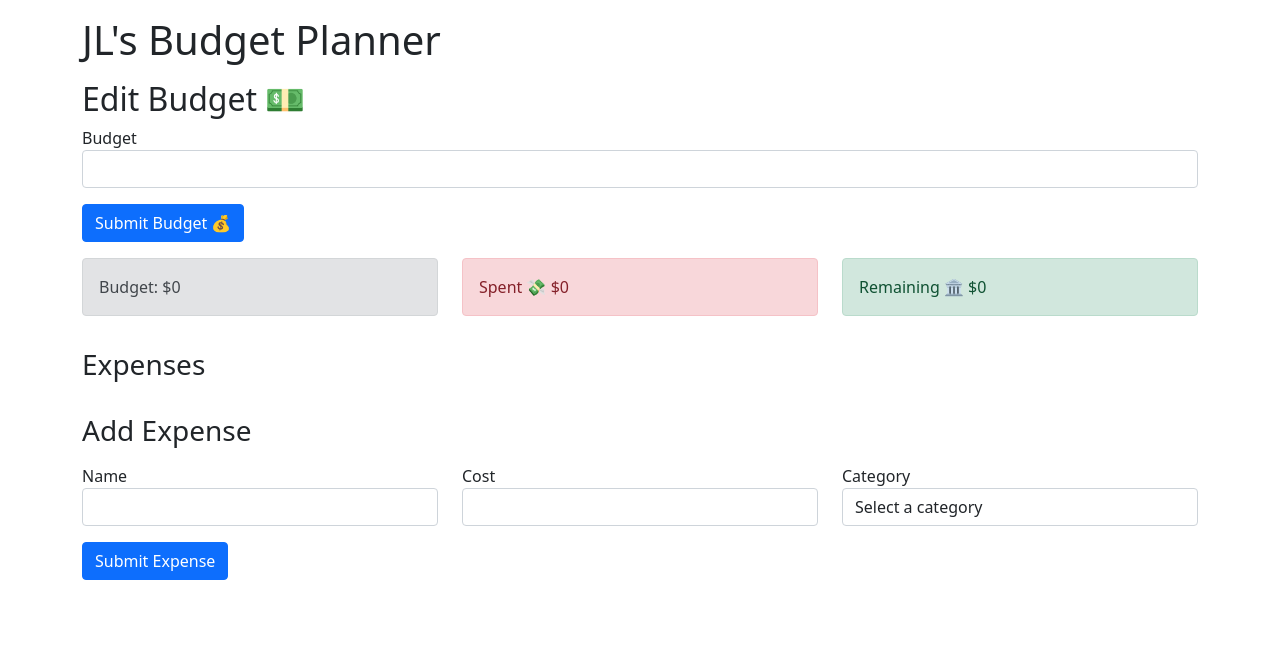
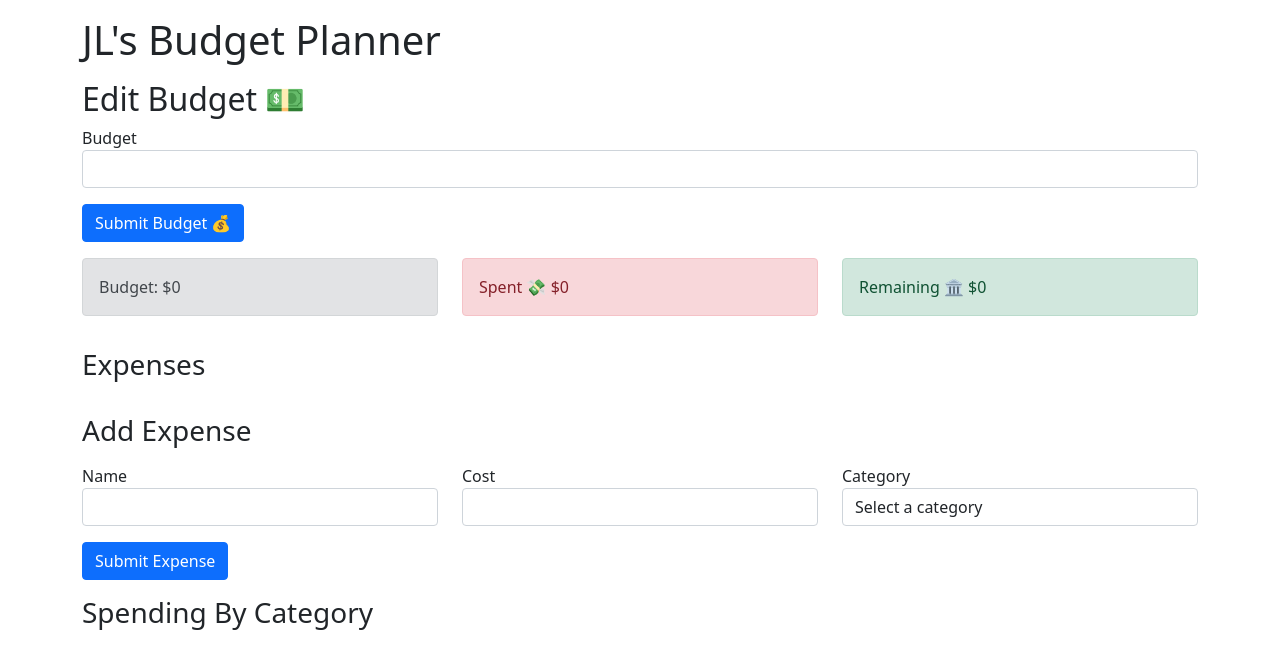
Before and after one commit to ngjunlong9651/react-budget-app, a React (Create React App) app: page / in a window 1280 px wide. Shown: the top 668 px of the page. Built offline with nearby package versions, Linux system fonts and the light colour scheme.

Commit message:
implemented the spending by category features

```diff
--- a/src/App.js
+++ b/src/App.js
@@ -7,6 +7,7 @@ import ExpenseList from './components/ExpenseList';
 import AddExpenseForm from './components/AddExpense';
 import AddBudgetForm from './components/BudgetForm';
 import { AppProvider } from './context/AppContext';
+import SpendingByCategory from './components/SpendByCategory';
 
 const App = () => {
 	return (
@@ -38,6 +39,11 @@ const App = () => {
 						<AddExpenseForm />
 					</div>
 				</div>
+				<div className ='row mt-3'>
+					<div className='col-sm'>
+						<SpendingByCategory />
+					</div>
+				</div>
 			</div>
 		</AppProvider>
 	);
--- a/src/components/SpendByCategory.js
+++ b/src/components/SpendByCategory.js
@@ -0,0 +1,35 @@
+import React, { useContext } from 'react';
+import { AppContext } from '../context/AppContext';
+
+const SpendingByCategory =() =>{
+    const {expenses} = useContext(AppContext);
+
+    // Calculate Spending By Category:
+    const spending = expenses.reduce((acc,expense) => {
+        const {category, cost} = expense;
+        if (!acc[category]) {
+            acc[category] = 0
+        }
+        acc[category] += cost;
+        return acc;
+    }, {})
+
+    const spendingArray = Object.entries(spending);
+    return (
+        <div>
+            <h3>Spending By Category</h3>
+            <ul className ="list-group">
+                {spendingArray.map(([category, cost])=> (
+                    <li key={category} className ='list-group-item d-flex justify-content-between align-items-center'>
+                        {category}
+                        <span className='text-dark badge badge-primary badge-pill'>
+                            ${cost}
+                        </span>
+                    </li>
+                ))}
+            </ul>
+        </div>
+    );
+};
+
+export default SpendingByCategory;
```
